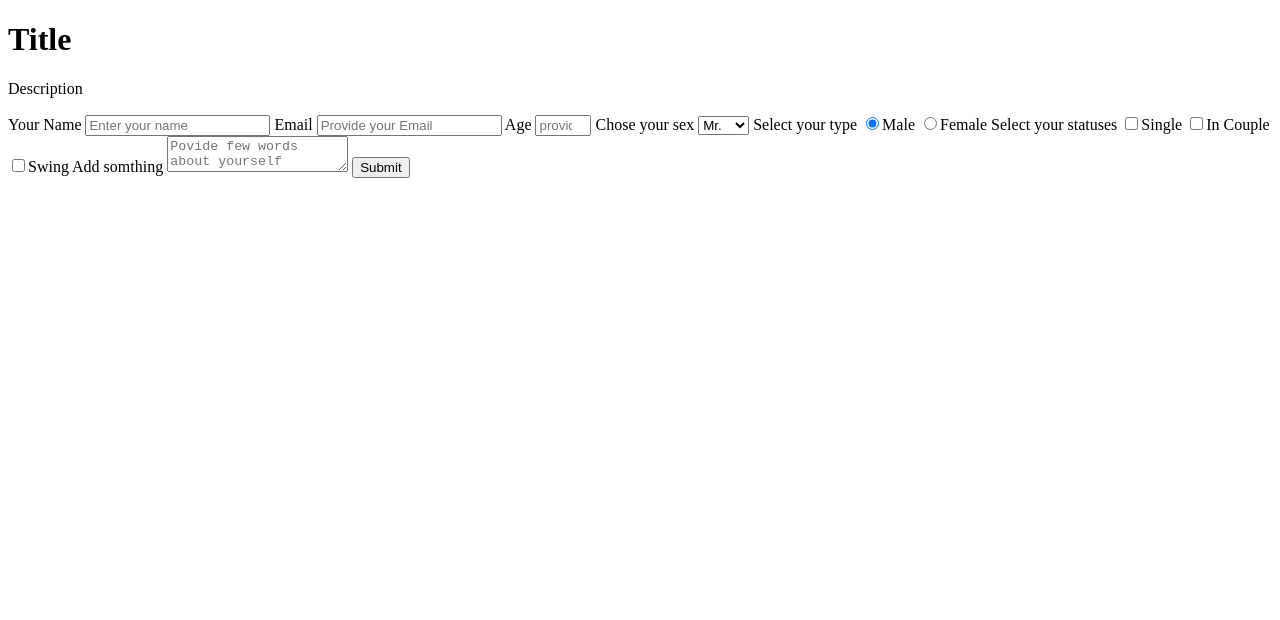
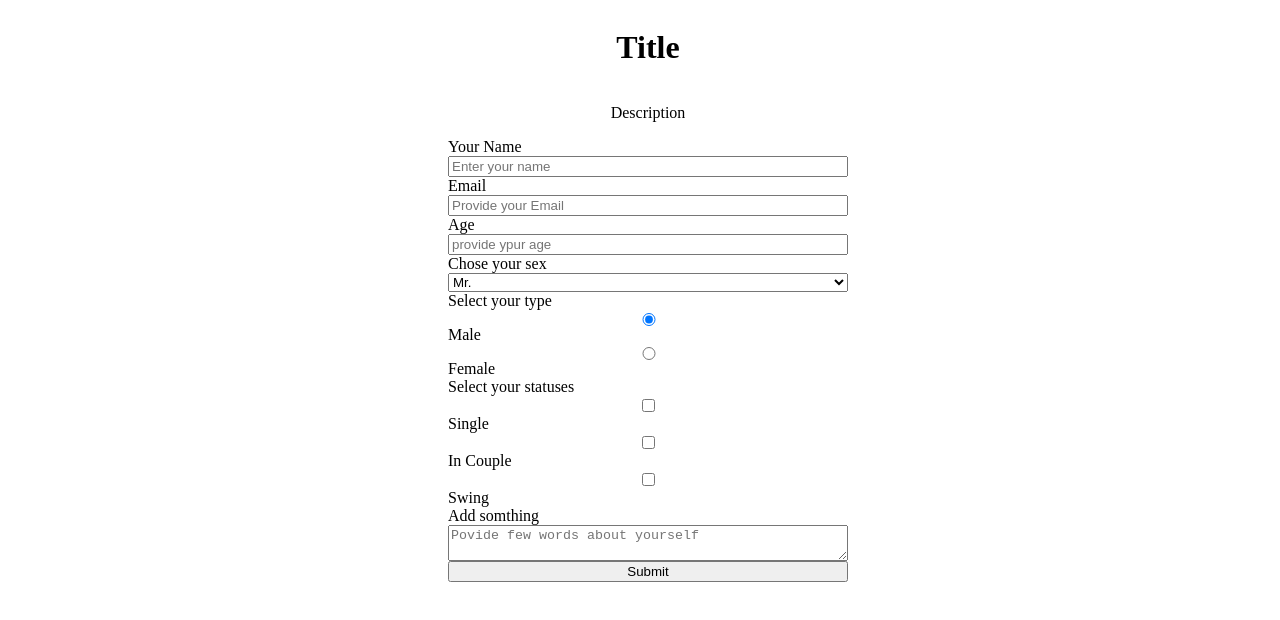
Before and after one commit to halfnext/FCC_Servey_Form, a plain HTML site: page index.html in a window 1280 px wide. Drawn offline with Linux system fonts and the light colour scheme.

Commit message:
General position

```diff
--- a/index.html
+++ b/index.html
@@ -3,6 +3,7 @@
 
 <head>
     <title>FCC: Survey Form</title>
+    <link rel="stylesheet" href="style.css">
 </head>
 
 <body>
@@ -24,7 +25,7 @@
                 <option>Dog.</option>
                 <option>Cat.</option>
             </select>
-            <label>Select your type</label>
+            <label for="pref">Select your type</label>
             <input type="radio" name="pref" value="male" checked>Male
             <input type="radio" name="pref" value="female">Female
             <label>Select your statuses</label>
--- /dev/null
+++ b/style.css
@@ -0,0 +1,29 @@
+body {
+    display: flex;
+    flex-direction: column;
+    justify-content: center;
+    width: 100%;
+    align-self: center;
+}
+div {
+    display: flex;
+    flex-direction: column;
+    justify-content: center;
+    align-self: center;
+    width: 100%;
+}
+#survey-form {
+    display: flex;
+    flex-direction: column;
+    justify-content: center;
+    align-self: center;
+    width: 50vh;
+}
+p {
+    justify-content: center;
+    align-self: center;
+}
+h1 {
+    justify-content: center;
+    align-self: center;
+}
```
